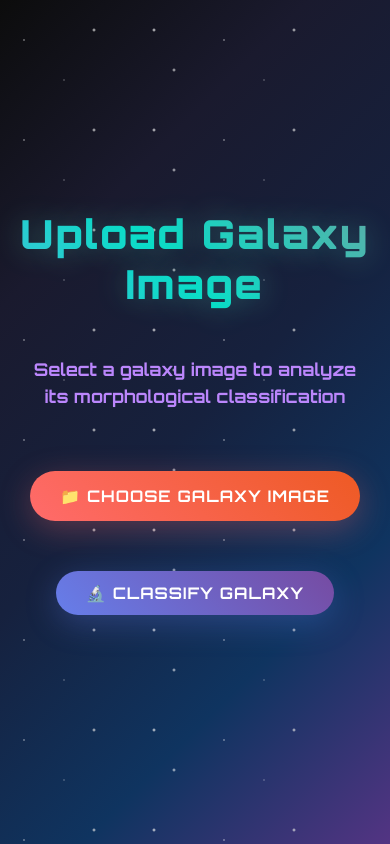
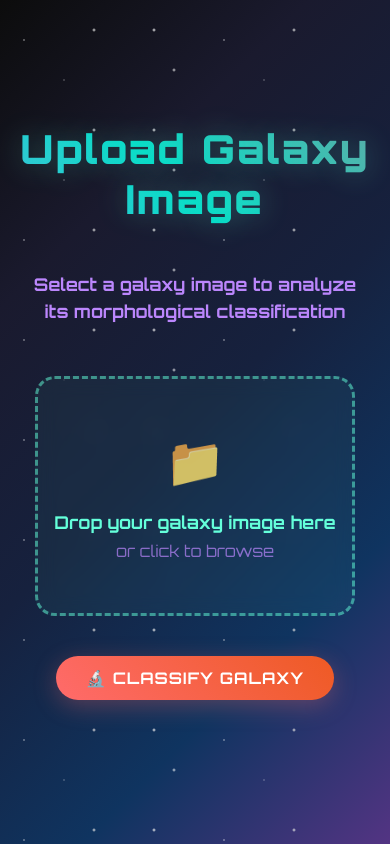
Before and after one commit to Myself-Jayanth/galaxy, a Flask app: page /input in a window 390 px wide. Run offline with Flask 3, Linux system fonts and the light colour scheme.

Commit message:
Drag and drop upload box with improved design

```diff
--- a/static/style1.css
+++ b/static/style1.css
@@ -122,6 +122,120 @@ button:hover {
 
 button:active {
     transform: translateY(-1px);
+}
+
+/* Upload Box Styles */
+.upload-box {
+    width: 400px;
+    height: 300px;
+    border: 3px dashed rgba(100, 255, 218, 0.5);
+    border-radius: 20px;
+    background: rgba(100, 255, 218, 0.05);
+    display: flex;
+    align-items: center;
+    justify-content: center;
+    cursor: pointer;
+    transition: all 0.3s ease;
+    position: relative;
+    overflow: hidden;
+    margin: 20px 0;
+    backdrop-filter: blur(10px);
+}
+
+.upload-box:hover {
+    border-color: rgba(100, 255, 218, 0.8);
+    background: rgba(100, 255, 218, 0.1);
+    transform: translateY(-2px);
+    box-shadow: 0 15px 40px rgba(100, 255, 218, 0.2);
+}
+
+.upload-box.drag-over {
+    border-color: #64ffda;
+    background: rgba(100, 255, 218, 0.15);
+    transform: scale(1.02);
+    box-shadow: 0 20px 50px rgba(100, 255, 218, 0.3);
+}
+
+.upload-content {
+    text-align: center;
+    color: #64ffda;
+}
+
+.upload-icon {
+    font-size: 4rem;
+    margin-bottom: 20px;
+    opacity: 0.8;
+}
+
+.upload-main-text {
+    font-size: 1.3rem;
+    font-weight: 600;
+    margin-bottom: 8px;
+    color: #64ffda;
+}
+
+.upload-sub-text {
+    font-size: 1rem;
+    opacity: 0.7;
+    color: #bb86fc;
+}
+
+.upload-preview {
+    width: 100%;
+    height: 100%;
+    object-fit: cover;
+    border-radius: 17px;
+}
+
+.upload-overlay {
+    position: absolute;
+    top: 0;
+    left: 0;
+    right: 0;
+    bottom: 0;
+    background: rgba(0, 0, 0, 0.7);
+    display: flex;
+    align-items: center;
+    justify-content: center;
+    opacity: 0;
+    transition: opacity 0.3s ease;
+    border-radius: 17px;
+}
+
+.upload-box:hover .upload-overlay {
+    opacity: 1;
+}
+
+.upload-change-text {
+    color: #64ffda;
+    font-size: 1.1rem;
+    font-weight: 600;
+    text-transform: uppercase;
+    letter-spacing: 1px;
+}
+
+/* Hidden file input */
+.upload-box input[type="file"] {
+    position: absolute;
+    opacity: 0;
+    width: 100%;
+    height: 100%;
+    cursor: pointer;
+    z-index: 10;
+}
+
+/* Smaller Classify Button */
+.classify-btn {
+    background: linear-gradient(45deg, #ff6b6b, #ee5a24);
+    padding: 12px 30px;
+    font-size: 1rem;
+    margin-top: 20px;
+    box-shadow: 0 6px 25px rgba(255, 107, 107, 0.3);
+}
+
+.classify-btn:hover {
+    background: linear-gradient(45deg, #ee5a24, #ff6b6b);
+    box-shadow: 0 10px 35px rgba(255, 107, 107, 0.5);
 }
 
 .file-input-container {
@@ -315,6 +429,19 @@ a:hover {
         font-size: 1rem;
     }
 
+    .upload-box {
+        width: 320px;
+        height: 240px;
+    }
+
+    .upload-icon {
+        font-size: 3rem;
+    }
+
+    .upload-main-text {
+        font-size: 1.1rem;
+    }
+
     .preview {
         max-width: 300px;
     }
--- a/templates/input.html
+++ b/templates/input.html
@@ -14,14 +14,22 @@
         </p>
 
         <form id="classifyForm" action="/predict" method="post" enctype="multipart/form-data">
-            <div class="file-input-container">
+            <!-- Drag and Drop Upload Box -->
+            <div id="uploadBox" class="upload-box">
+                <div class="upload-content">
+                    <div class="upload-icon">📁</div>
+                    <div class="upload-text">
+                        <div class="upload-main-text">Drop your galaxy image here</div>
+                        <div class="upload-sub-text">or click to browse</div>
+                    </div>
+                </div>
                 <input type="file" name="file" id="fileInput" accept=".png, .jpg, .jpeg" required>
-                <label for="fileInput" class="file-input-label">
-                    📁 Choose Galaxy Image
-                </label>
             </div>
+
             <div id="fileName" style="margin: 15px 0; font-size: 1rem; color: #bb86fc;"></div>
-            <button type="submit" id="classifyBtn">🔬 Classify Galaxy</button>
+
+            <!-- Smaller Upload Button Below -->
+            <button type="submit" id="classifyBtn" class="classify-btn">🔬 Classify Galaxy</button>
         </form>
     </div>
 
@@ -40,23 +48,84 @@
     </div>
 
     <script>
-        // Show selected file name
-        document.getElementById('fileInput').addEventListener('change', function(e) {
-            const fileName = e.target.files[0]?.name;
-            const fileNameDiv = document.getElementById('fileName');
-            if (fileName) {
-                fileNameDiv.textContent = `Selected: ${fileName}`;
-                fileNameDiv.style.color = '#64ffda';
-            } else {
-                fileNameDiv.textContent = '';
+        const uploadBox = document.getElementById('uploadBox');
+        const fileInput = document.getElementById('fileInput');
+        const fileName = document.getElementById('fileName');
+
+        // Click to upload
+        uploadBox.addEventListener('click', () => {
+            fileInput.click();
+        });
+
+        // Drag and drop functionality
+        uploadBox.addEventListener('dragover', (e) => {
+            e.preventDefault();
+            uploadBox.classList.add('drag-over');
+        });
+
+        uploadBox.addEventListener('dragleave', (e) => {
+            e.preventDefault();
+            uploadBox.classList.remove('drag-over');
+        });
+
+        uploadBox.addEventListener('drop', (e) => {
+            e.preventDefault();
+            uploadBox.classList.remove('drag-over');
+
+            const files = e.dataTransfer.files;
+            if (files.length > 0) {
+                fileInput.files = files;
+                updateFileName(files[0].name);
+                updateUploadBox(files[0]);
             }
         });
+
+        // Show selected file name and preview
+        fileInput.addEventListener('change', function(e) {
+            const file = e.target.files[0];
+            if (file) {
+                updateFileName(file.name);
+                updateUploadBox(file);
+            } else {
+                resetUploadBox();
+            }
+        });
+
+        function updateFileName(name) {
+            fileName.textContent = `Selected: ${name}`;
+            fileName.style.color = '#64ffda';
+        }
+
+        function updateUploadBox(file) {
+            const reader = new FileReader();
+            reader.onload = function(e) {
+                uploadBox.innerHTML = `
+                    <img src="${e.target.result}" alt="Preview" class="upload-preview">
+                    <div class="upload-overlay">
+                        <div class="upload-change-text">Click to change image</div>
+                    </div>
+                `;
+            };
+            reader.readAsDataURL(file);
+        }
+
+        function resetUploadBox() {
+            uploadBox.innerHTML = `
+                <div class="upload-content">
+                    <div class="upload-icon">📁</div>
+                    <div class="upload-text">
+                        <div class="upload-main-text">Drop your galaxy image here</div>
+                        <div class="upload-sub-text">or click to browse</div>
+                    </div>
+                </div>
+            `;
+            fileName.textContent = '';
+        }
 
         // Show loading animation for 3 seconds before form submission
         document.getElementById('classifyForm').addEventListener('submit', function(e) {
             e.preventDefault(); // Prevent immediate form submission
 
-            const fileInput = document.getElementById('fileInput');
             if (fileInput.files.length > 0) {
                 // Show loading overlay
                 document.getElementById('loadingOverlay').style.display = 'flex';
```
